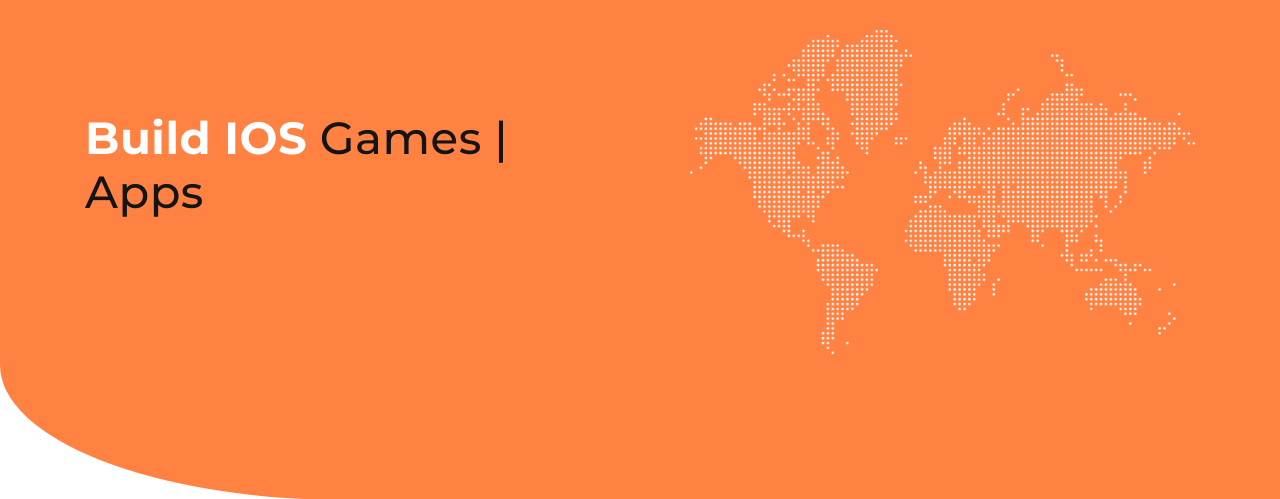
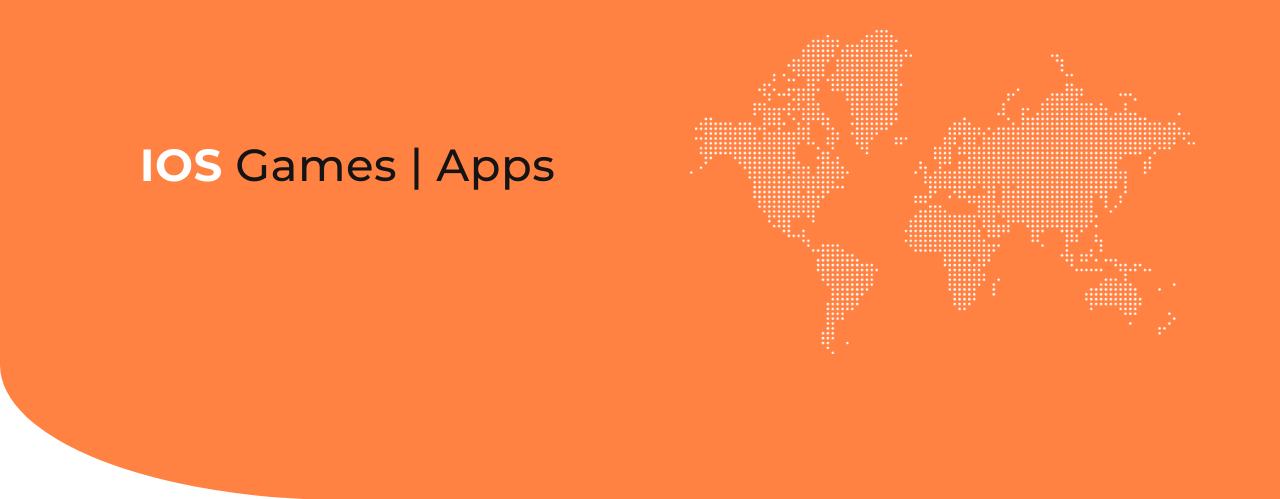
Before and after one commit to mayurparmar23/ioswebsite, a PHP site: page / in a window 1280 px wide. Shown: the part 84-583 px from the top of the page. Run offline with PHP 8.4, Linux system fonts and the light colour scheme.

Commit message:
Update index.php

```diff
--- a/index.php
+++ b/index.php
@@ -109,7 +109,7 @@
             <div class="row no-gutters">
                 <div class="col-12 col-lg-6 banner-details text-center text-lg-left">
                     <div class="banner-inner-content">
-                        <h4 class="banner-heading"><span>Build IOS</span> Games | Apps</h4>
+                        <h4 class="banner-heading"><span>IOS</span> Games | Apps</h4>
                         <p class="banner-text"></p>
                     </div>
                 </div>
```
